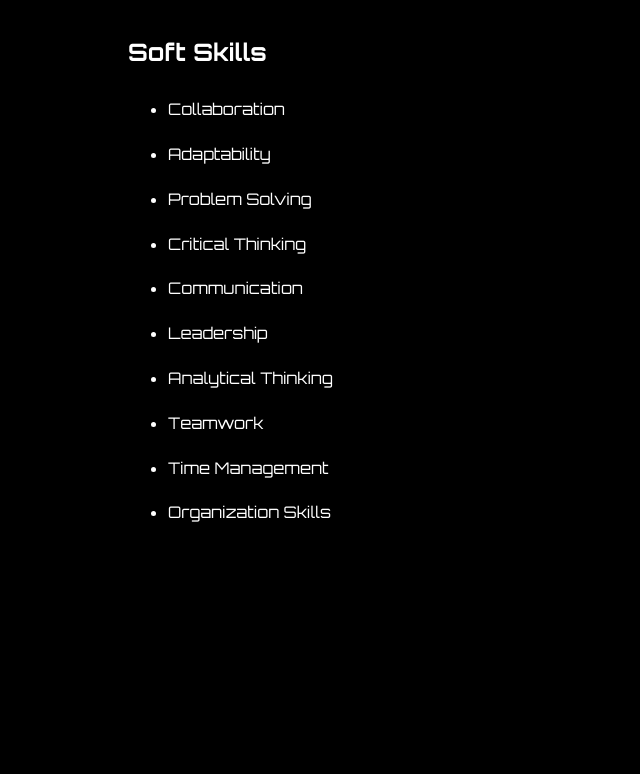
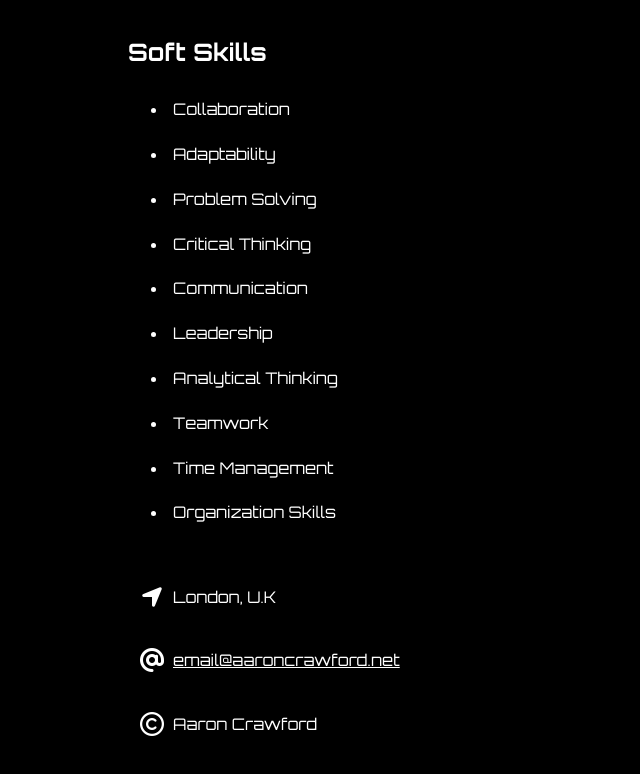
Before and after one commit to Aaron-023/Personal-Portfolio, a plain HTML site: page index.html in a window 1280 px wide. Shown: the part 1563-2337 px from the top of the page, without its empty margins (0-640 px from the left). Before the commit the page ends 2218 px from the top, so only its background shows below. Drawn offline with Linux system fonts and the light colour scheme.

Commit message:
cleaned up icons and added footer elements

```diff
--- a/index.html
+++ b/index.html
@@ -79,7 +79,13 @@
                 <li>Organization Skills</li>
             </ul>
         </article>
-
+        <footer>
+            <ul class="fa-ul">
+                <li><span class="fa-li"><i class="fa-solid fa-location-arrow fa-xl"></i></span> London, U.K</p>
+                <li><span class="fa-li"><a href="mailto:email@aaroncrawford.net"><i class="fa-solid fa-at fa-xl"></i></span> email@aaroncrawford.net</a></p>
+                <li><span class="fa-li"><i class="fa-regular fa-copyright fa-xl"></i></span> Aaron Crawford</p>
+            </ul>
+        </footer>
         </main>
     </body>
     </html>
--- a/style.css
+++ b/style.css
@@ -30,6 +30,9 @@ nav li {
 }
 ul {
     line-height: 2.8em;
+}
+ul li {
+    padding-left: 5px;
 }
 
 article {
@@ -75,3 +78,9 @@ article:not(:hover) li {
 #my-projects:not(:hover) a {
     transition: all ease-in-out 0.4s;
 }
+/* span.fa-li {
+    margin: 5px;
+}
+i {
+    padding: 5px;
+} */
```
